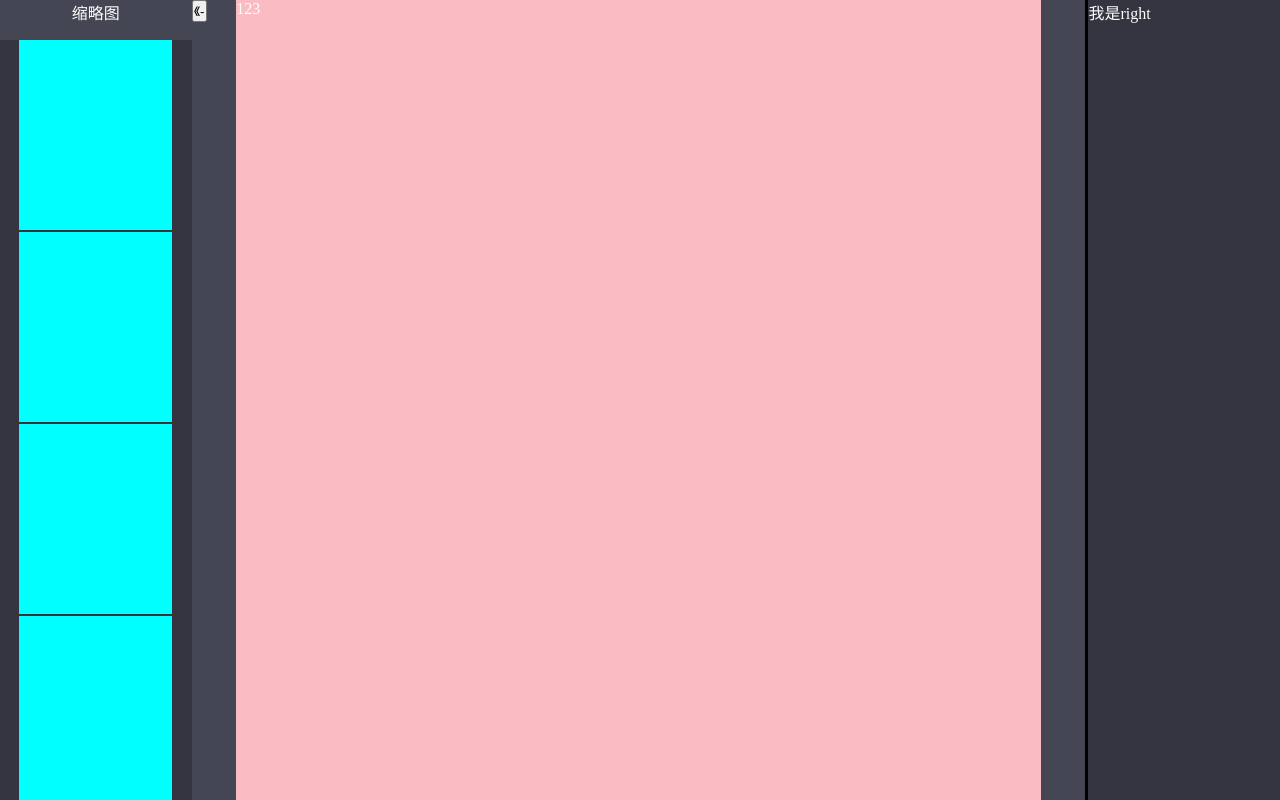
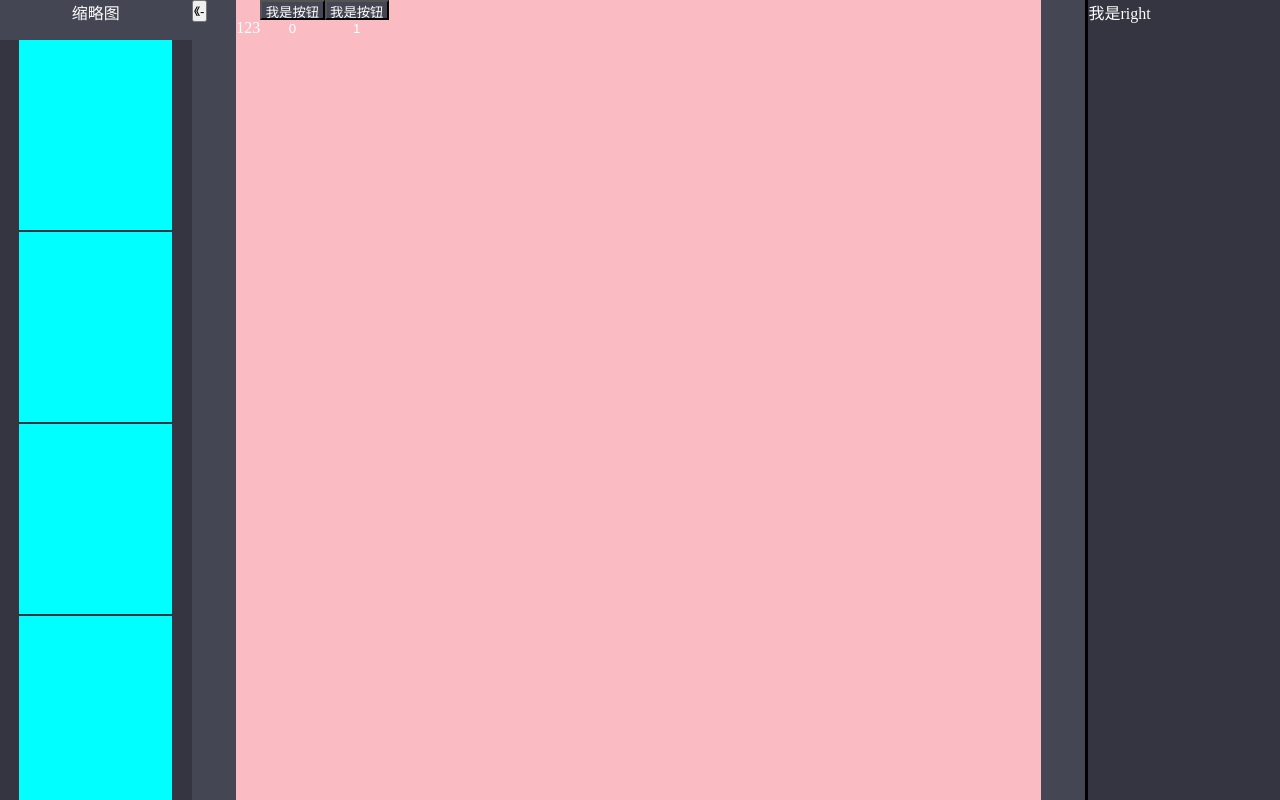
Before and after one commit to TJ-small-steel-cannon/brief_code, a React (Create React App) app: page / in a window 1280 px wide. Both pictures are taken after a click on the element 95 px from the left and 135 px from the top of the page. Built offline with nearby package versions, Linux system fonts and the light colour scheme.

Commit message:
基础逻辑实现完成

```diff
--- a/src/App.js
+++ b/src/App.js
@@ -5,6 +5,12 @@ import { useState, useEffect } from "react";
 import Left from "./component/left";
 
 function App() {
+  //获取输入框的值
+  const [newInputValue, setInputNewValue] = useState(" ");
+  // //处理输入框的值
+  const [passedValue, setPassedValue] = useState("0");
+  //显示那个输入框组
+  const [showInput, setShowInput] = useState('-1')
   //消失动画
   const [isVisible, setIsVisible] = useState(true);
   // 哪个组件使用
@@ -70,6 +76,29 @@ function App() {
   const handleComponentClick = (component) => {
     setActiveComponent(component);
   };
+  //html内点击事件
+  const handleHtmlComponentClick = (htmlComponent) => {
+    setShowInput(htmlComponent);
+    console.log(showInput)
+  };
+
+  const handleInputChange = (event) => {
+    // setNewValue(event.target.value);
+    const newValue = event.target.value;
+    setInputNewValue(newValue);
+    console.log('新的输入框值:', newValue);
+  };
+
+  const tijiao = () => {
+    // setPassedValue(newValue);
+    // setPassedValue(newInputValue);
+    console.log('提交按钮事件中获取到的新的输入框值:', newInputValue);
+  }
+  // useEffect(() => {
+  //   console.log('EFFECT中获取到的新的输入框值:', newInputValue);
+  // }, [newInputValue])
+
+
   return (
     <div
       className={classes.app}
@@ -99,7 +128,7 @@ function App() {
         </button>
       )}
       {/* 中间显示网页的 */}
-      <Middle width={100 - rightWidth - leftWidth} activecomponent={activeComponent} />
+      <Middle width={100 - rightWidth - leftWidth} activecomponent={activeComponent} handlehtmlClick={handleHtmlComponentClick} thevalue={newInputValue} />
       {/* 中间的线 */}
       <div
         className={classes.line}
@@ -111,7 +140,7 @@ function App() {
         }}
       ></div>
       {/* 右边显示详情信息的 */}
-      <Right width={rightWidth} />
+      <Right width={rightWidth} showinput={showInput} handleinputChange={handleInputChange} tiJiao={tijiao} />
     </div>
   );
 }
--- a/src/component/middle/index.jsx
+++ b/src/component/middle/index.jsx
@@ -5,10 +5,17 @@ export default function Middle(props) {
     return (
         <div className={classes.container} style={{ width: props.width + "%" }}>
 
-            {props.activecomponent === 'a' && <div className={classes.box}>123</div>}
-            {props.activecomponent === 'b' && <div className={classes.box1}>123</div>}
+            {props.activecomponent === 'a' && <div className={classes.box}>
+                <span>123</span>
+                <button onClick={() => props.handlehtmlClick(0)} className={classes.button}>我是按钮0</button >
+                <button onClick={() => props.handlehtmlClick(1)} className={classes.button}>我是按钮1</button >
+            </div>}
+            {props.activecomponent === 'b' && <div className={classes.box1}>
+                <span>123</span>
+                <div onClick={() => props.handlehtmlClick(2)} className={classes.mydiv} style={{ width: props.thevalue + '%' }}>我是div1</div>
+            </div>}
             {props.activecomponent === 'c' && <div className={classes.box2}>123</div>}
             {props.activecomponent === 'd' && <div className={classes.box3}>123</div>}
-        </div>
+        </div >
     )
 }
--- a/src/component/middle/index.module.css
+++ b/src/component/middle/index.module.css
@@ -35,3 +35,17 @@
     background: #fafbc2;
 
 }
+
+.button {
+    min-width: 18px;
+    width: 8%;
+    height: 1%;
+    background-color: #444654;
+    color: #ffffff;
+}
+
+.mydiv {
+    height: 3%;
+    width: 5%;
+    background-color: orange;
+}
--- a/src/component/right/index.jsx
+++ b/src/component/right/index.jsx
@@ -1,10 +1,19 @@
 import React from "react"
 import classes from "./index.module.css"
 export default function Right(props) {
-    console.log(props.width + "%");
+    // console.log(props.width + "%");
     return (
         <div className={classes.container} style={{ width: props.width + "%" }}>
-            我是right
+            <span>我是right</span>
+            {props.showinput === 0 && <div><input type="text" placeholder="我是输入框0" onChange={props.handleinputChange}></input>
+                <button>我是输入框0的按钮</button>
+            </div>}
+            {props.showinput === 1 && <div><input type="text" placeholder="我是输入框1" onChange={props.handleinputChange}></input>
+                <button>我是输入框1的按钮</button>
+            </div>}
+            {props.showinput === 2 && <div><input type="text" placeholder="请输入div的宽" onChange={props.handleinputChange}></input>
+                <button onClick={props.tiJiao}>我是输入框2的按钮</button>
+            </div>}
         </div>
     )
 }
```
